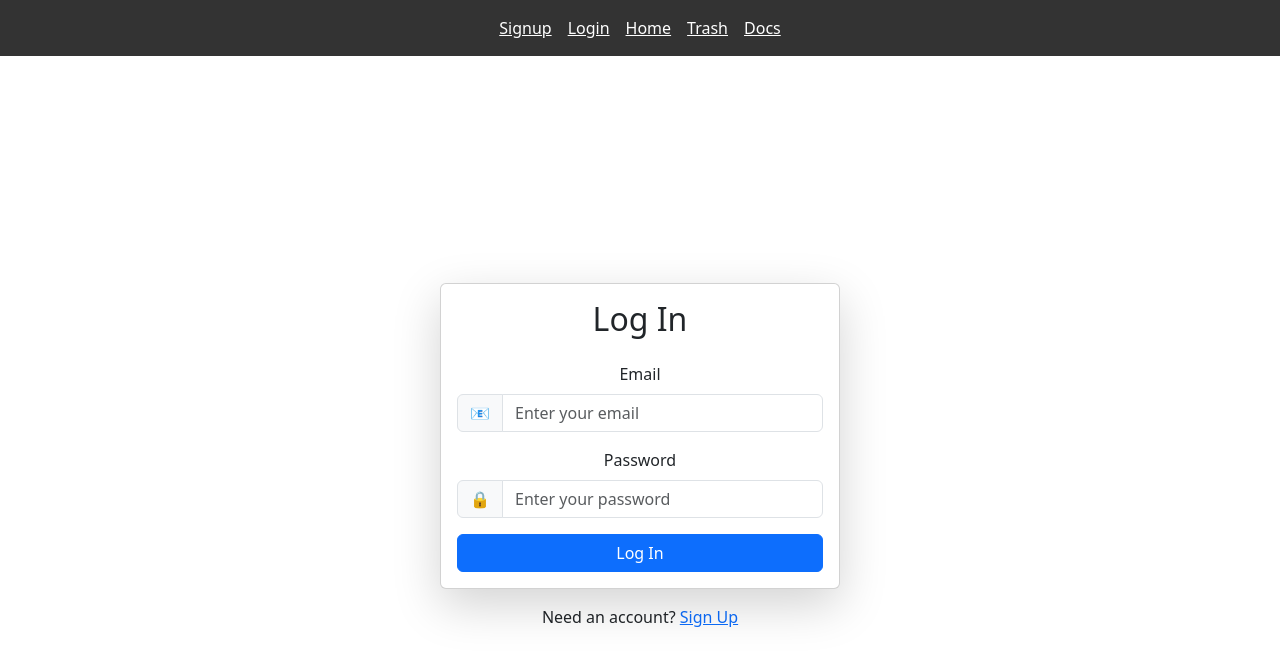
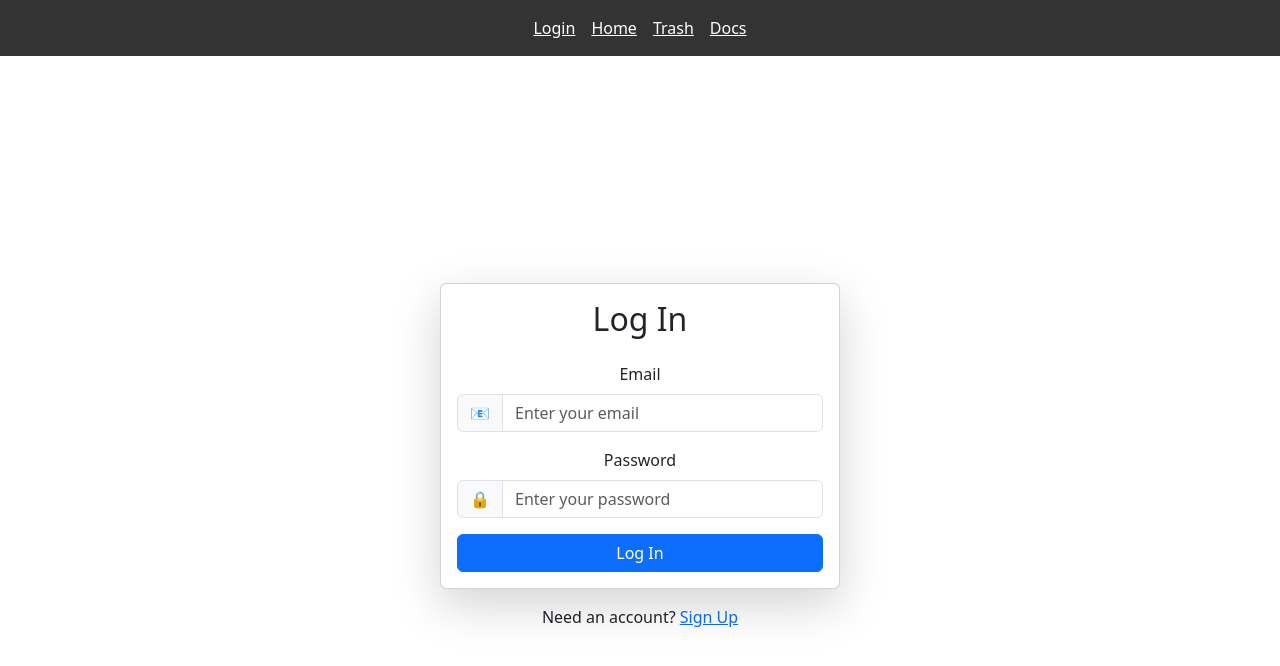
Before and after one commit to YapperCore/YAPPER-GORNS, a React (Create React App) app in the folder frontend/: page / in a window 1280 px wide. Shown: the top 666 px of the page. Built offline with nearby package versions, Linux system fonts and the light colour scheme; no server answers.

Commit message:
SCRUM-57 made login root

```diff
--- a/frontend/src/App.js
+++ b/frontend/src/App.js
@@ -15,8 +15,7 @@ function App() {
       <div className="App">
         <nav style={{ background:'#333', color:'#fff', padding:'1rem' }}>
 
-          <Link to="/" style={{ color:'#fff', marginRight:'1rem' }}>Signup</Link>
-          <Link to="/login" style={{ color:'#fff', marginRight:'1rem' }}>Login</Link>
+          <Link to="/" style={{ color:'#fff', marginRight:'1rem' }}>Login</Link>
           <Link to="/home" style={{ color:'#fff', marginRight:'1rem' }}>Home</Link>
           <Link to="/trash" style={{ color:'#fff', marginRight:'1rem' }}>Trash</Link>
           <Link to="/docs" style={{ color:'#fff' }}>Docs</Link>
```
